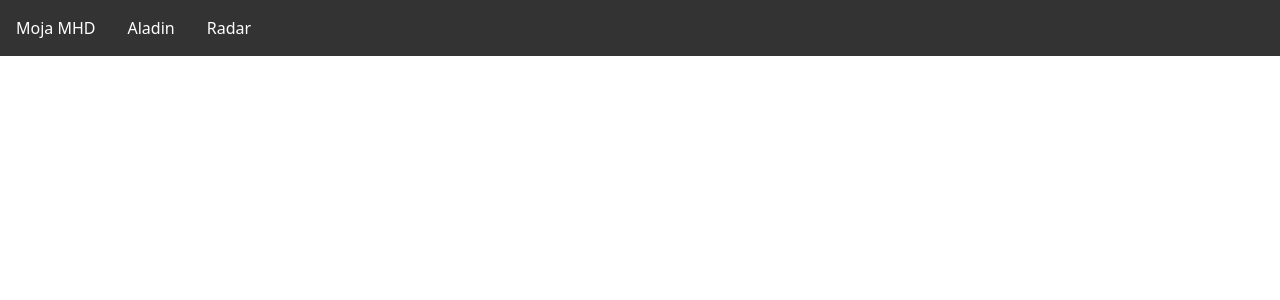
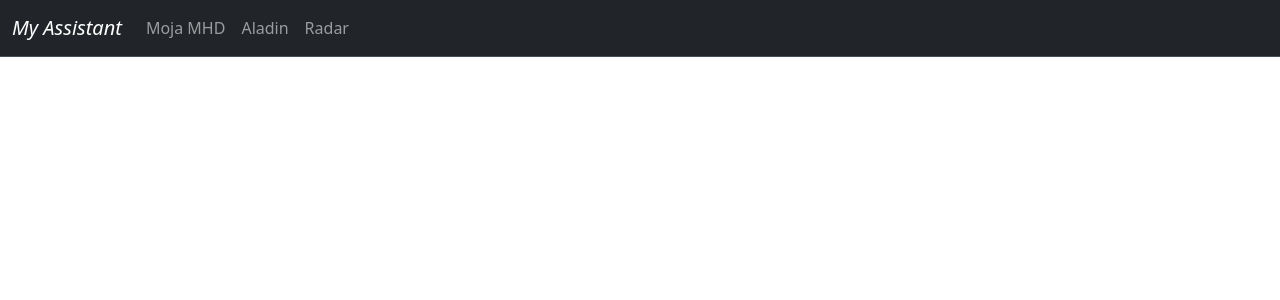
Before and after one commit to danshaman05/my-assistant, a Flask app: template templates/base.html in a window 1280 px wide. Shown: the top 300 px of the page. Run offline with Flask 3, Linux system fonts and the light colour scheme; the template is opened without the code that fills it, so the values that code supplies are empty.

Commit message:
Use Bootstrap to implement navbar and fix #18 Also:  - add "logo" My-assistant  - get rid of duplicate code  - moja_mhd renamed to my_mhd  - other small fixes

```diff
--- a/constants.py
+++ b/constants.py
@@ -8,6 +8,8 @@ class IMHDRouteDirection(Enum):
     DUBRAVKA = 'DÚBRAVKA, PRI KRÍŽI'
     RACA = 'Rača'
     AUTOBUSOVA = "AUTOBUSOVÁ STANICA CEZ PETRŽALKU"
+    PETRZALKA_KUTLIKOVA = "PETRŽALKA, KUTLÍKOVA"
+    PETRZALKA_OVSISTE = "PETRŽALKA, OVSIŠTE"
 
 
 class IMHDRouteDirectionAlias(Enum):
@@ -15,3 +17,4 @@ class IMHDRouteDirectionAlias(Enum):
     DUBRAVKA = 'Dúbravka'
     RACA = 'Rača'
     AUTOBUSOVA = 'Autobusová stanica'
+    PETRZALKA = "Petržalka"
--- a/main.py
+++ b/main.py
@@ -21,8 +21,8 @@ def shmu_radar():
 
 
 @app.route("/")
-@app.route("/moja-mhd")
-async def moja_mhd():
+@app.route("/my-mhd")
+async def my_mhd():
     imhdroute_objects: OrderedDict[(int, str), IMHDRoute] = OrderedDict()
     """Key is a route number, e.g. 3 means tram number 3
     It is better to have data in mapped to route ids and directions in a dict, in a case we
@@ -52,6 +52,18 @@ async def moja_mhd():
                                                                           IMHDRouteDirectionAlias.AUTOBUSOVA,
                       "Hálova")
 
+    imhdroute_objects[(83, IMHDRouteDirectionAlias.PETRZALKA)] = IMHDRoute(83,
+                                                                          IMHDVehicleType.BUS,
+                                                                          IMHDRouteDirection.PETRZALKA_KUTLIKOVA,
+                                                                          IMHDRouteDirectionAlias.PETRZALKA,
+                                                                          "Zochova")
+
+    imhdroute_objects[(84, IMHDRouteDirectionAlias.PETRZALKA)] = IMHDRoute(84,
+                                                                                     IMHDVehicleType.BUS,
+                                                                                     IMHDRouteDirection.PETRZALKA_OVSISTE,
+                                                                                     IMHDRouteDirectionAlias.PETRZALKA,
+                                                                                     "Zochova")
+
     try:
         await set_next_departures_for_each_object(imhdroute_objects)
     except (CriticalScraperError, ValueError) as e:
@@ -60,4 +72,4 @@ async def moja_mhd():
         flash(
             "We were unable to obtain information on the departures of some routes. Please contact the administrator.", "Error")
 
-    return render_template("moja_mhd.html", data=imhdroute_objects)
+    return render_template("my_mhd.html", data=imhdroute_objects)
--- a/static/all.css
+++ b/static/all.css
@@ -21,47 +21,14 @@ iframe {
     border: 1px solid;
 }
 
-nav {
-    display: flex;
-    flex-direction: row;
-    gap: 0px;
-    list-style-type: none;
-    width: 100%;
-    margin: 0;
-    overflow: hidden;
-    background-color: #333;
-}
-
-nav a {
-  padding: 0.5rem 0;
-  margin: 0;
-  float: left;
-}
-
-nav a {
-  display: block;
-  color: white;
-  text-align: center;
-  padding: 1rem;
-  text-decoration: none;
-  border-radius: 5px;
-}
-
-nav a:hover:not(.active) {
-  background-color: DarkRed;
-}
-
-nav a .active {
-  background-color: #111;
-}
-
 #schedules_table {
     margin: 50px 1em;
 }
 
 #schedules_table .separator {
-    width: 100%;
+    width: 90%;
     clear: both;
+    margin-left: 3px;
     padding: 0;
     border-top: 2px solid silver;
 }
--- a/templates/base.html
+++ b/templates/base.html
@@ -23,11 +23,8 @@
 
 </head>
 <body>
-    <nav>
-        <a href="{{ url_for('moja_mhd') }}" class="{% if request.endpoint == 'moja_mhd' %}active{%endif %}">Moja MHD</a>
-        <a href="{{ url_for('shmu_aladin') }}" class="{% if request.endpoint == 'shmu_aladin' %}active{%endif %}">Aladin</a>
-        <a href="{{ url_for('shmu_radar') }}" class="{% if request.endpoint == 'shmu_radar' %}active{%endif %}">Radar</a>
-    </nav>
+    {% include('navbar.html') %}
+
     <section class="content">
             {% for message in get_flashed_messages(category_filter=["Error"]) %}
             <div class="alert alert-danger alert-dismissible fade show" role="alert">
--- a/templates/moja_mhd.html
+++ b/templates/my_mhd.html
@@ -1,12 +1,6 @@
 {% extends 'base.html' %}
 
 <h1>{% block title %}Moja MHD{% endblock %}</h1>
-
-{% block nav %}
-<li><a href="{{ url_for('moja_mhd') }}" class="active">Moja MHD</a></li>
-<li><a href="{{ url_for('shmu_aladin') }}">Aladin</a></li>
-<li><a href="{{ url_for('shmu_radar') }}">Radar</a></li>
-{% endblock %}
 
 {% block content %}
 <div id="schedules_table">
--- /dev/null
+++ b/templates/navbar.html
@@ -0,0 +1,15 @@
+<nav class="navbar navbar-expand-md bg-dark border-bottom border-body" data-bs-theme="dark">
+    <div class="container-fluid">
+        <a class="navbar-brand fst-italic" href="#">My Assistant</a>
+        <button class="navbar-toggler" type="button" data-bs-toggle="collapse" data-bs-target="#navbarNavAltMarkup" aria-controls="navbarNavAltMarkup" aria-expanded="false" aria-label="Toggle navigation">
+            <span class="navbar-toggler-icon"></span>
+        </button>
+        <div class="collapse navbar-collapse" id="navbarNavAltMarkup">
+          <div class="navbar-nav">
+            <a class="nav-link{% if request.endpoint == 'my_mhd' %} active" aria-current="page" {% endif %}" href="{{ url_for('my_mhd') }}">Moja MHD</a>
+            <a class="nav-link{% if request.endpoint == 'shmu_aladin' %} active" aria-current="page"  {%endif %}" href="{{ url_for('shmu_aladin') }}">Aladin</a>
+            <a class="nav-link{% if request.endpoint == 'shmu_radar' %} active" aria-current="page" {%endif %}" href="{{ url_for('shmu_radar') }}">Radar</a>
+          </div>
+        </div>
+    </div>
+</nav>
```
